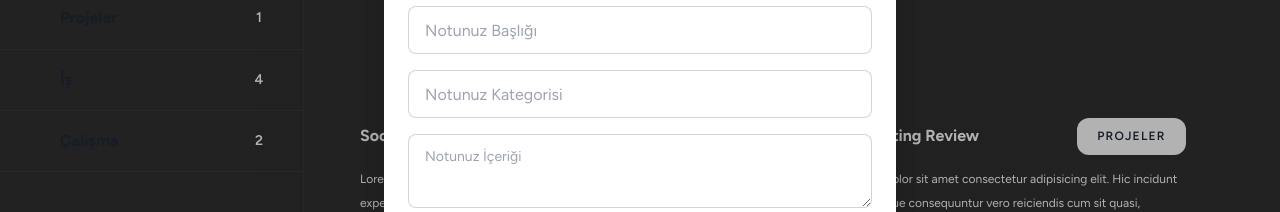
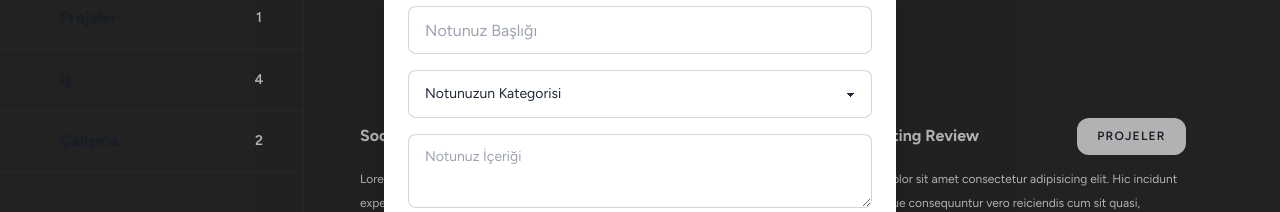
Before and after one commit to nesathanozturk/notluyorum, a Next.js app: page /notes in a window 1280 px wide. Both pictures are taken after a click on the button "Not Oluştur". Shown: the part 285-497 px from the top of the page. Built offline with nearby package versions, Linux system fonts and the light colour scheme.

Commit message:
refactor: edit useInput hook

```diff
--- a/src/components/modal/index.tsx
+++ b/src/components/modal/index.tsx
@@ -11,7 +11,7 @@ const Modal: React.FC<IModalProps> = ({ isOpen, handleClose }) => {
     category: "",
     description: "",
   };
-  const { value, setValue, handleChange } = useInput(INITIAL_STATE) as IInput;
+  const { inputs, setInputs, handleChange } = useInput(INITIAL_STATE) as IInput;
 
   return (
     <dialog className={`modal ${isOpen ? "modal-open" : ""}`}>
@@ -30,21 +30,25 @@ const Modal: React.FC<IModalProps> = ({ isOpen, handleClose }) => {
               placeholder="Notunuz Başlığı"
               className="input input-bordered w-full"
               name="title"
-              value={value.title}
+              value={inputs.title}
               onChange={handleChange}
             />
-            <input
-              type="text"
-              placeholder="Notunuz Kategorisi"
-              className="input input-bordered w-full"
-              name="category"
-              value={value.category}
-              onChange={handleChange}
-            />
+            <select className="select select-bordered w-full">
+              <option disabled selected>
+                Notunuzun Kategorisi
+              </option>
+              <option>Dilek Listesi</option>
+              <option>Ödev</option>
+              <option>Projeler</option>
+              <option>İş</option>
+              <option>Çalışma</option>
+            </select>
             <textarea
               className="textarea textarea-bordered w-full"
               placeholder="Notunuz İçeriği"
-              value={value.description}
+              name="description"
+              value={inputs.description}
+              onChange={handleChange}
             />
             <button type="submit" className="btn btn-accent">
               Oluştur
--- a/src/hooks/use-input.tsx
+++ b/src/hooks/use-input.tsx
@@ -1,16 +1,21 @@
 "use client";
 
-import { IInitialState } from "@/types";
 import { useState } from "react";
 
+import { IInitialState } from "@/types";
+
 const useInput = (params: IInitialState) => {
-  const [value, setValue] = useState<IInitialState>(params);
+  const [inputs, setInputs] = useState<IInitialState>(params);
 
-  const handleChange = (e: React.ChangeEvent<HTMLInputElement>) => {
-    setValue({ ...value, [e.target.name]: e.target.value });
+  const handleChange = (
+    e: React.ChangeEvent<HTMLInputElement | HTMLTextAreaElement>
+  ) => {
+    const { name, value } = e.target;
+
+    setInputs({ ...inputs, [e.target.name]: e.target.value });
   };
 
-  return { value, setValue, handleChange };
+  return { inputs, setInputs, handleChange };
 };
 
 export default useInput;
--- a/src/types/index.ts
+++ b/src/types/index.ts
@@ -12,9 +12,11 @@ export interface IInitialState {
 }
 
 export interface IInput {
-  value: IInitialState;
-  setValue: React.Dispatch<React.SetStateAction<IInitialState>>;
-  handleChange: (e: React.ChangeEvent<HTMLInputElement>) => void;
+  inputs: IInitialState;
+  setInputs: React.Dispatch<React.SetStateAction<IInitialState>>;
+  handleChange: (
+    e: React.ChangeEvent<HTMLInputElement | HTMLTextAreaElement>
+  ) => void;
 }
 
 export interface IModalProps {
```
